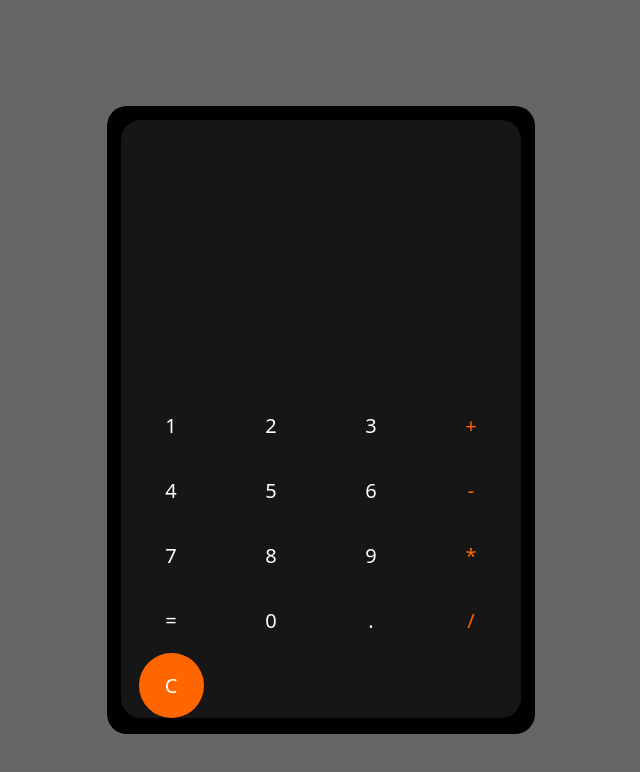
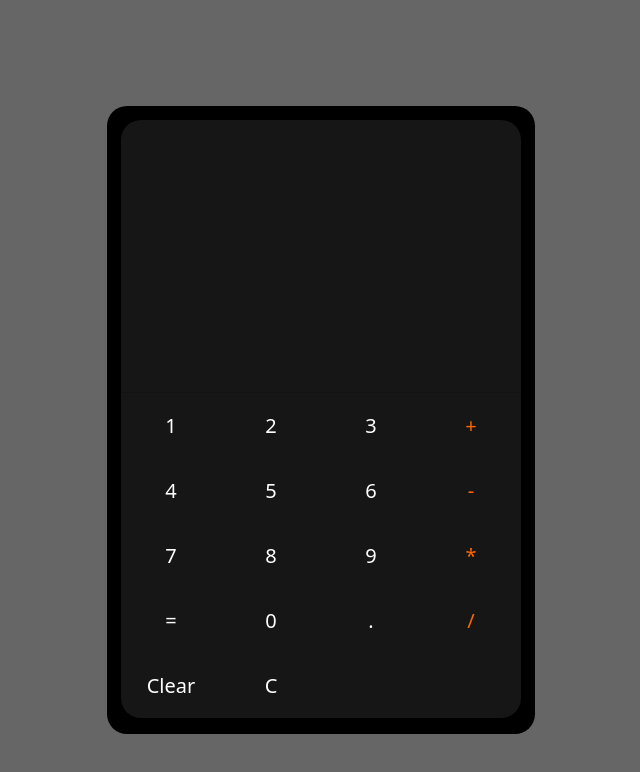
Before and after one commit to KritiusOne/Calculadora-REACT, a React (Create React App) app: page / in a window 1280 px wide. Shown: the top 772 px of the page, without its empty margins (319-959 px from the left). Built offline with nearby package versions, Linux system fonts and the light colour scheme; the HTML template or start-up script is replaced by a standard one.

Commit message:
mejora parcial del estilo, cambios en el hover y en los botones, boton para borrar el ultimo dig agregado

```diff
--- a/src/App.js
+++ b/src/App.js
@@ -46,6 +46,15 @@ function App() {
     setOperator('');
     setPunto(true);
   }
+  const clearSelectivo = ()=>{
+    if(actual){
+      setActual(actual.slice(0, -1));
+    }else if(operator){
+      setOperator('');
+    }else if(anterior){
+      setAnterior(anterior.slice(0, -1));
+    }
+  }
   return (
     <div className='App'>
       <div className='App-calc'>
@@ -73,7 +82,8 @@ function App() {
           <Boton manejarClic = {agregarInput}>0</Boton>
           <Boton manejarClic = {aggPunto}>.</Boton>
           <Boton manejarClic = {aggOperator}>/</Boton>
-          <BotonClear clear={clear}>C</BotonClear>
+          <BotonClear clear={clear}>Clear</BotonClear>
+          <BotonClear clear={clearSelectivo}>C</BotonClear>
         </section>
 
       </div>
--- a/src/STYLE-SHEET/boton.css
+++ b/src/STYLE-SHEET/boton.css
@@ -20,9 +20,3 @@
 	color: #ff6600;
 	text-align: center;
 }
-.app-calc-keypad-button:hover{
-	background-color: #5a0117;
-}
-.Operador:hover{
-	background-color: #333;
-}
--- a/src/STYLE-SHEET/botonClear.css
+++ b/src/STYLE-SHEET/botonClear.css
@@ -1,15 +1,4 @@
 .boton-clear{
     z-index: 100;
+    color: #fff;
 }
-.boton-clear::before{
-    content: 'C';
-    height: 65px;
-    width: 65px;
-    display: flex;
-    justify-content: center;
-    align-items: center;
-    color: #fff;
-    background-color: #ff6600;
-    position: absolute;
-    border-radius: 50%;
-}
```
